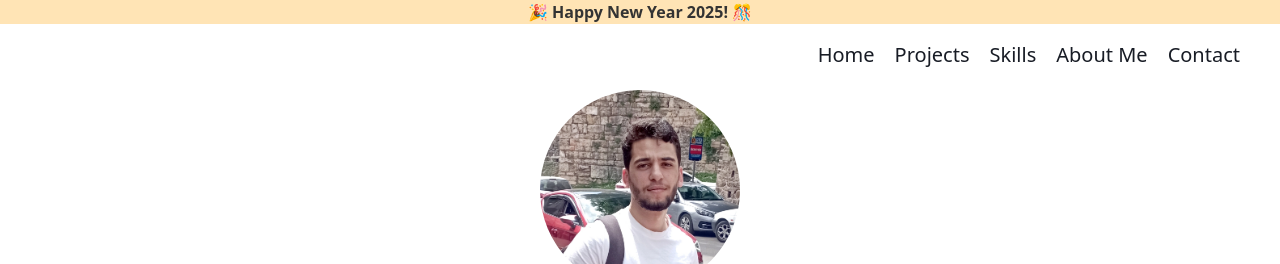
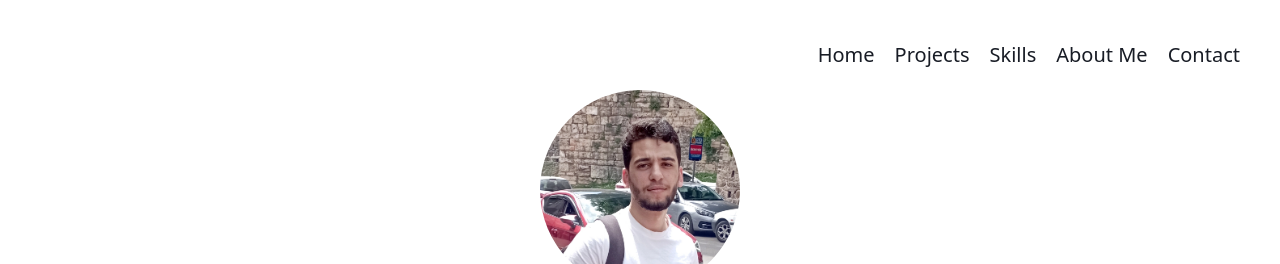
Before and after one commit to Riadhchibani/Riadhchibani, a website: page index.html in a window 1280 px wide. Shown: the top 264 px of the page. Drawn offline with nearby package versions, Linux system fonts and the light colour scheme.

Commit message:
removed the bar

```diff
--- a/index.html
+++ b/index.html
@@ -24,7 +24,7 @@
     <title>Riadh Chibani</title>
   </head>
   <body>
-    <div class="top-banner">🎉 Happy New Year 2025! 🎊</div>
+    <!-- <div class="top-banner">🎉 Happy New Year 2025! 🎊</div> -->
     <main class="container">
       <nav>
         <ul></ul>
```
